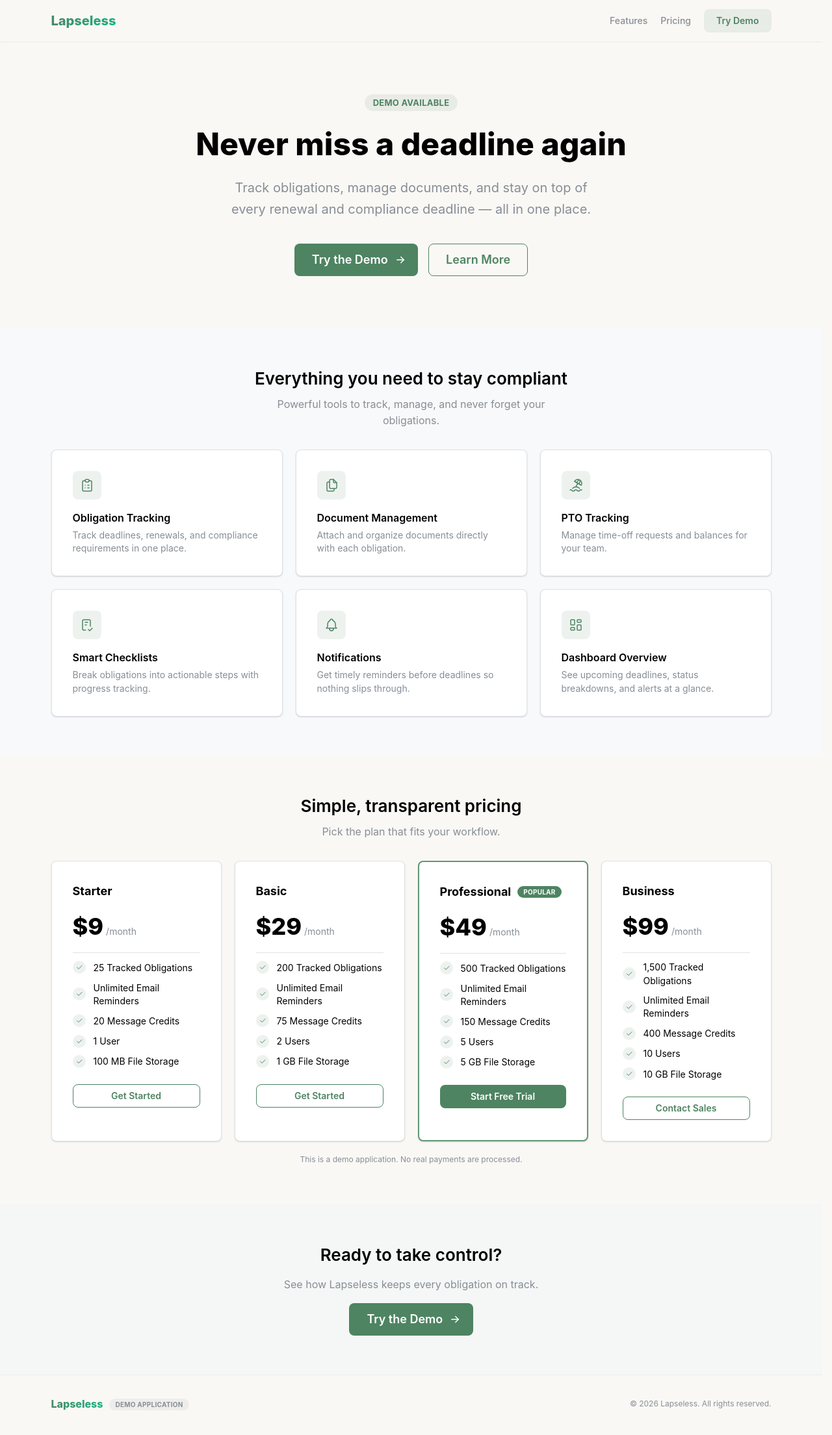
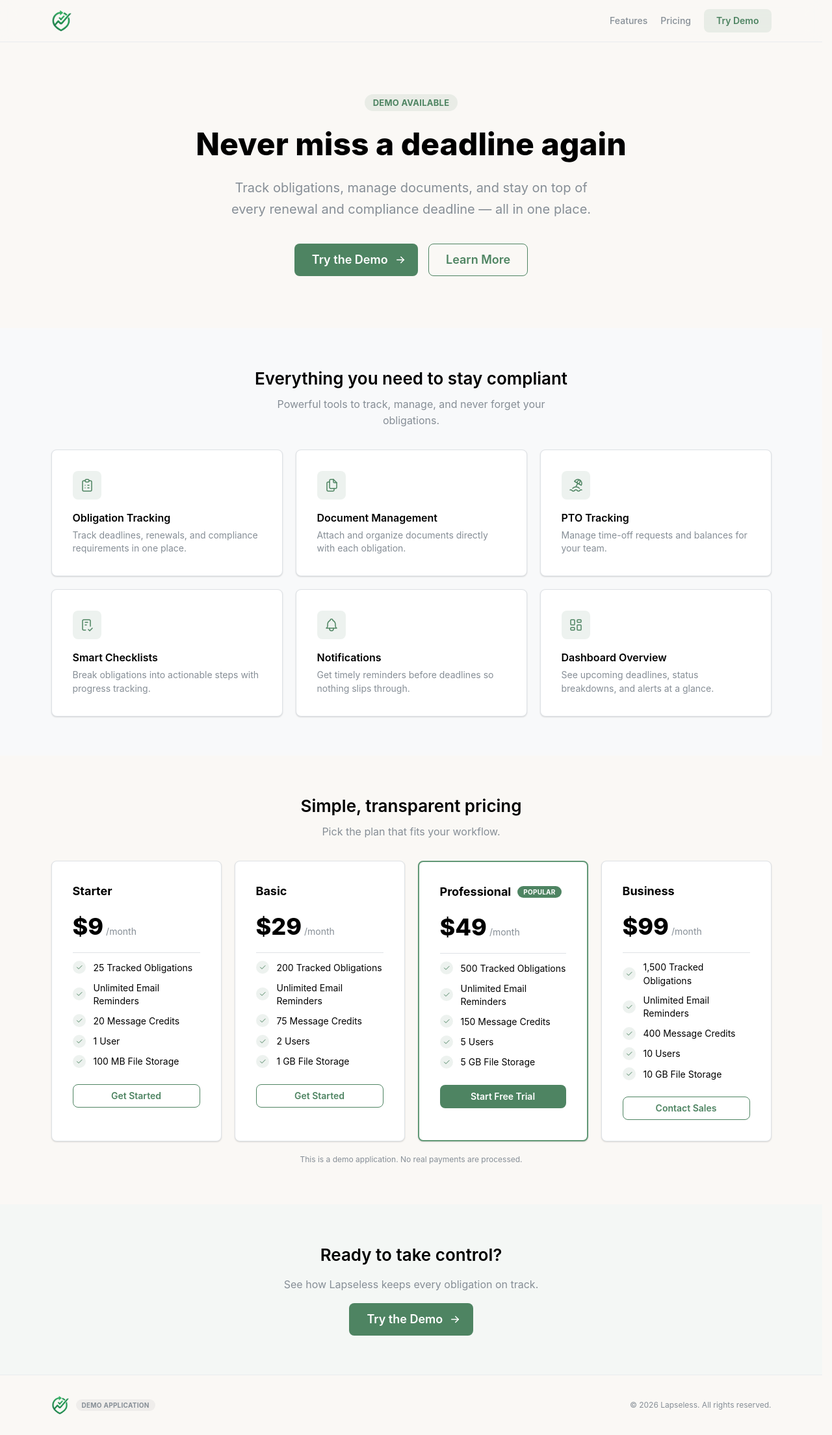
Before and after one commit to Ryan-Ardito/lapseless, a React (Vite) app: page / in a window 1280 px wide. Shown: the whole page at 65% size. Built offline with nearby package versions, Linux system fonts and the light colour scheme.

Commit message:
add logo

```diff
--- a/index.html
+++ b/index.html
@@ -2,7 +2,7 @@
 <html lang="en">
   <head>
     <meta charset="UTF-8" />
-    <link rel="icon" type="image/svg+xml" href="/vite.svg" />
+    <link rel="icon" type="image/png" href="/greenlogo.png" />
     <meta name="viewport" content="width=device-width, initial-scale=1.0" />
     <title>Lapseless</title>
   </head>
--- a/src/components/Landing/LandingPage.tsx
+++ b/src/components/Landing/LandingPage.tsx
@@ -62,9 +62,7 @@ export function LandingPage() {
       >
         <Container size="lg">
           <Group h={64} justify="space-between">
-            <Text size="xl" fw={800} variant="gradient" gradient={{ from: 'sage', to: 'teal', deg: 45 }}>
-              Lapseless
-            </Text>
+            <img src="/greenlogo.png" alt="Lapseless" style={{ height: 32 }} />
             <Group gap="lg">
               <Anchor href="#features" c="dimmed" underline="never" size="sm" fw={500}>Features</Anchor>
               <Anchor href="#pricing" c="dimmed" underline="never" size="sm" fw={500}>Pricing</Anchor>
@@ -198,9 +196,7 @@ export function LandingPage() {
         <Container size="lg">
           <Group justify="space-between">
             <Group gap="xs">
-              <Text fw={800} variant="gradient" gradient={{ from: 'sage', to: 'teal', deg: 45 }}>
-                Lapseless
-              </Text>
+              <img src="/greenlogo.png" alt="Lapseless" style={{ height: 28 }} />
               <Badge variant="light" size="sm" color="gray">Demo Application</Badge>
             </Group>
             <Text size="xs" c="dimmed">&copy; {new Date().getFullYear()} Lapseless. All rights reserved.</Text>
--- a/src/components/Layout/Layout.tsx
+++ b/src/components/Layout/Layout.tsx
@@ -29,14 +29,7 @@ export function Layout({ activeTab, onTabChange, unreadCount, onAddClick, childr
           <Group gap="xs">
             <Burger opened={opened} onClick={toggle} hiddenFrom="sm" size="sm" />
             <Anchor component={Link} to="/" underline="never" px={4} py={2}>
-              <Text
-                size="xl"
-                fw={800}
-                variant="gradient"
-                gradient={{ from: 'sage', to: 'teal', deg: 45 }}
-              >
-                Lapseless
-              </Text>
+              <img src="/greenlogo.png" alt="Lapseless" style={{ height: 32, display: 'block' }} />
             </Anchor>
             <Text size="sm" c="dimmed" visibleFrom="sm">
               Never miss a deadline
```
Also changed, not shown: public/greenlogo.png (added).
